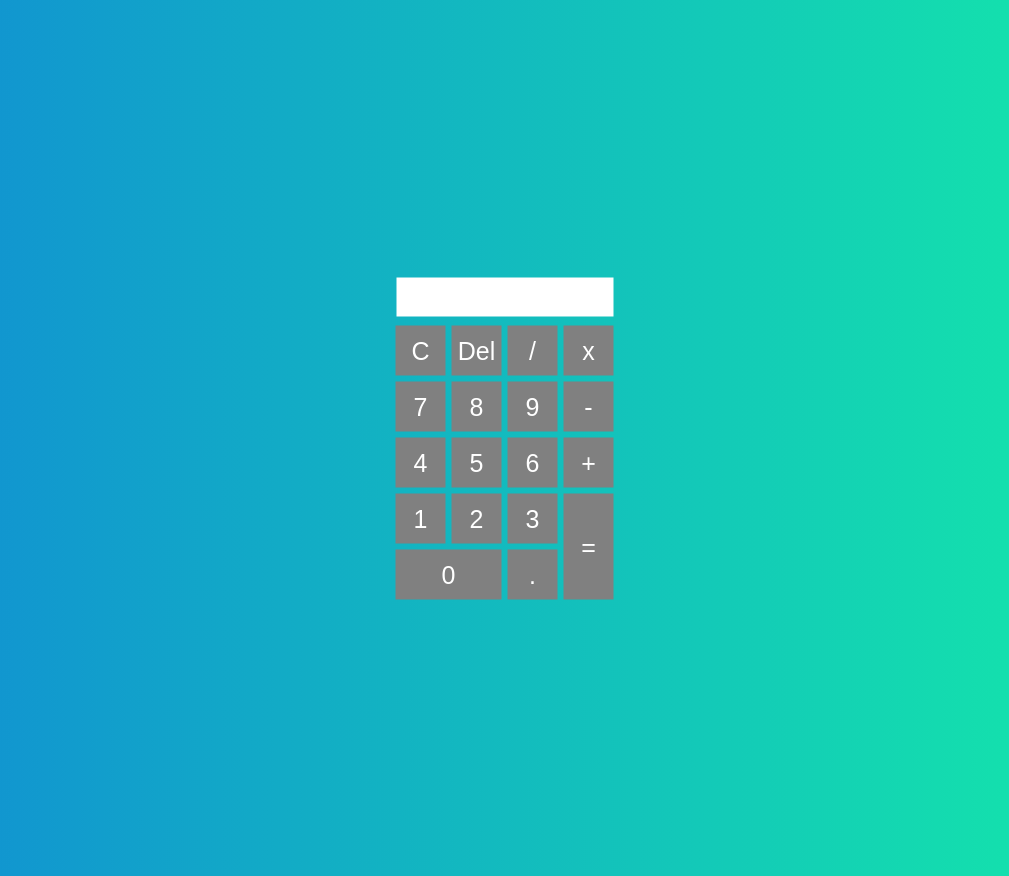
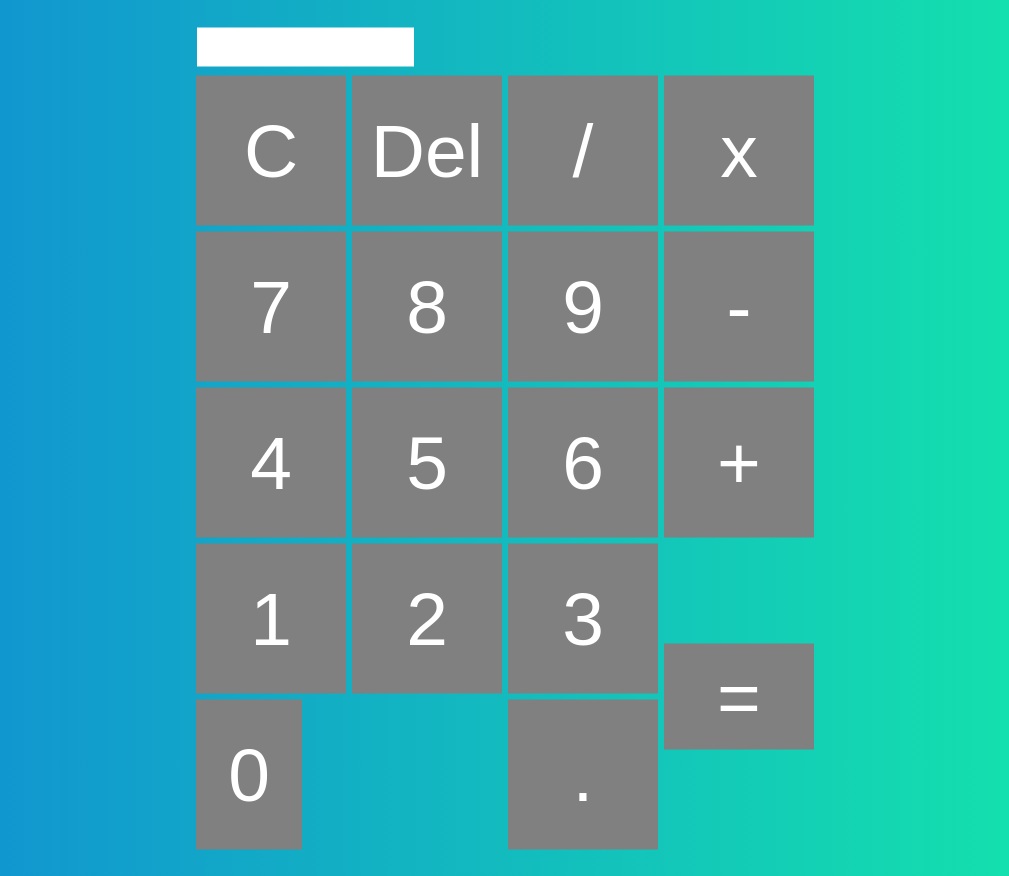
Before and after one commit to yuby123/ernanda, a Django app: page / in a window 1280 px wide. Shown: the whole page, without its empty margins (135-1144 px from the left). Run offline with Django 4.2, Linux system fonts and the light colour scheme.

Commit message:
Update base.html

```diff
--- a/templates/base.html
+++ b/templates/base.html
@@ -25,9 +25,9 @@
                 padding: 0%;
             }
             .button{
-                width:50;
-                height:50;
-                font-size:25;
+                width:150;
+                height:150;
+                font-size:75;
                 margin: 2;
                 cursor: pointer;
                 background: grey;
```
